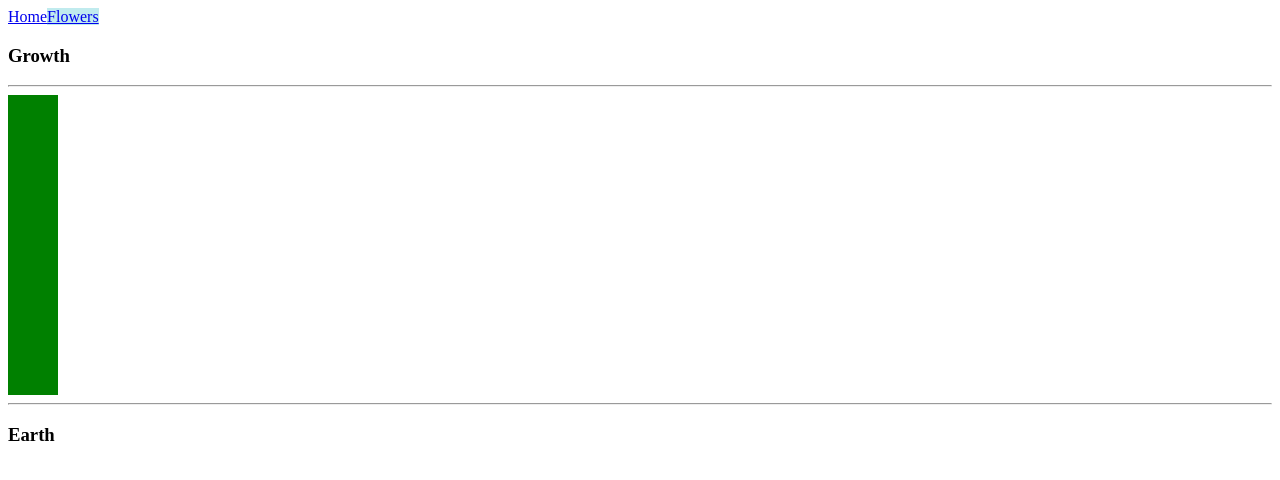
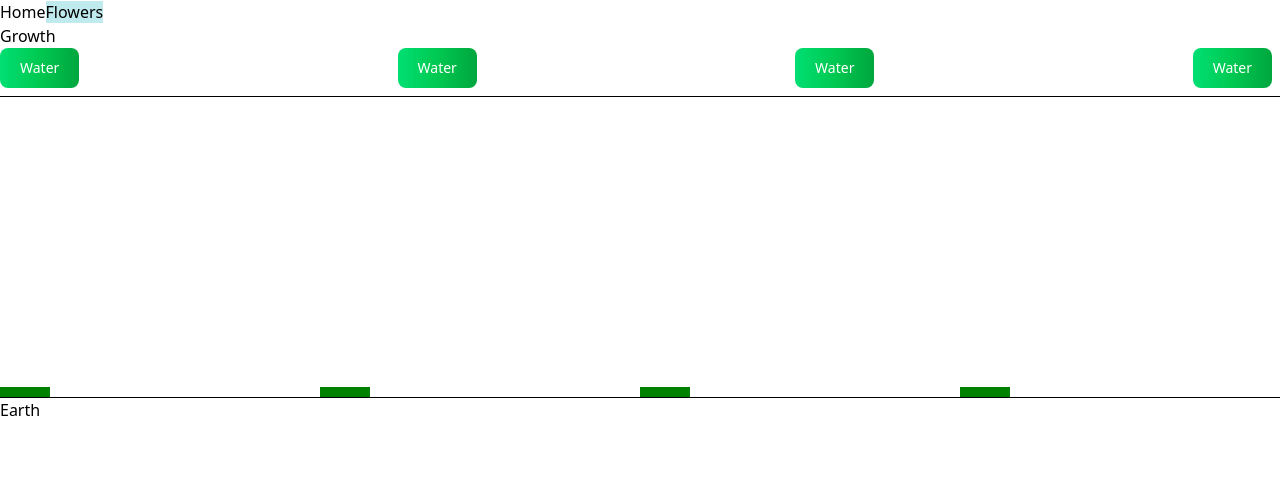
Before and after one commit to Damaris-coder25/Curs4.TAW, a Vue app: page /flowers in a window 1280 px wide. Shown: the top 480 px of the page. Built offline with nearby package versions, Linux system fonts and the light colour scheme.

Commit message:
water flowers

```diff
--- a/src/App.vue
+++ b/src/App.vue
@@ -16,3 +16,8 @@
         background-color:rgb(192, 235, 238);
     }
 </style>
+
+<style>
+@import "bootstrap-icons";
+/*@import "tailwindcss";*/
+</style>
--- a/src/flowers/GreenFlower.vue
+++ b/src/flowers/GreenFlower.vue
@@ -1,10 +1,12 @@
 <script setup>
+defineProps({
+    height: Number,
+    winner: Boolean
+})
 </script>
 
 <template>
-    <div class="flower" style="height: 300px; width: 50px;">
-
-
+    <div class="flower self-end " :class="winner ? 'winner' : ''" :style="`height:${height}px; width: 50px;`">
     </div>
 </template>
 
@@ -12,4 +14,8 @@
 .flower {
     background-color: green;
 }
+
+.flower.winner {
+    border: 5px solid gold;
+}
 </style>
--- /dev/null
+++ b/src/flowers/WaterTheFlower.vue
@@ -0,0 +1,13 @@
+<script setup>
+defineEmits(['water'])
+</script>
+
+<template>
+    <button
+    type="button"
+    class="text-white bg-gradient-to-r from-green-400 via-green-500 to-green-600 hover:bg-gradient-to-br focus:ring-4 focus:outline-none focus:ring-green-300 dark:focus:ring-green-800 font-medium rounded-lg text-sm px-5 py-2.5 text-center me-2 mb-2"
+    @click="$emit('water')"
+    @mouseover="$emit('water')"
+    >Water
+        </button>
+</template>
--- a/src/pages/Flowers.vue
+++ b/src/pages/Flowers.vue
@@ -1,12 +1,63 @@
 <script setup>
 import GreenFlower from '@/flowers/GreenFlower.vue';
+import WaterTheFlower from '@/flowers/WaterTheFlower.vue';
+import {ref} from 'vue'
+
+const flower1=ref(10)
+const flower2=ref(10)
+const flower3=ref(10)
+const flower4=ref(10)
+
+const waterTheFlower = (flower) => {
+    switch(flower) {
+        case 1:
+            flower1.value +=10
+            if(flower1.value >=300)
+            break;
+        case 2:
+            flower2.value +=10
+            break;
+        case 3:
+            flower3.value +=10
+            break;
+        case 4:
+            flower4.value +=10
+            break;
+    }
+}
+
 </script>
 
 <template>
     <h3>Growth</h3>
+    <div class="w 5/6 mx-auto">
+        <div class="flex justify-between w-full">
+            <!--<WaterTheFlower
+            v-for="flower in [1,2,3,4]"
+            :key="flower"
+            @water="waterTheFlower(flower)
+            />-->
+            <WaterTheFlower @water="waterTheFlower(1)" />
+            <WaterTheFlower @water="waterTheFlower(2)"/>
+            <WaterTheFlower @water="waterTheFlower(3)"/>
+            <WaterTheFlower @water="waterTheFlower(4)"/>
+        </div>
+    </div>
     <hr>
-
-    <GreenFlower />
+    <div class="w 5/6 mx-auto">
+        <div class="grid grid-cols-4 content-end justify-between w-full" style="height:300px">
+           <!-- <GreenFlower v-for="flower in [1,2,3,4]" :key="flower" :height="10"/> -->
+             <GreenFlower :height="flower1" :winner="flower1 >=300"/>
+             <GreenFlower :height="flower2" :winner="flower2 >=300"/>
+             <GreenFlower :height="flower3" :winner="flower3 >=300"/>
+             <GreenFlower :height="flower4" :winner="flower4 >=300"/>
+        </div>
+    </div>
     <hr>
     <h3>Earth</h3>
 </template>
+
+<style>
+@import "bootstrap-icons";
+@import "tailwindcss";
+</style>
--- a/src/pages/Tests.vue
+++ b/src/pages/Tests.vue
@@ -46,6 +46,8 @@ const showIcons=ref(false)
   <br>
   <hr>
     <CurrencyConvertor/>
+  <br>
+  <br>
 
 </template>
 
```
